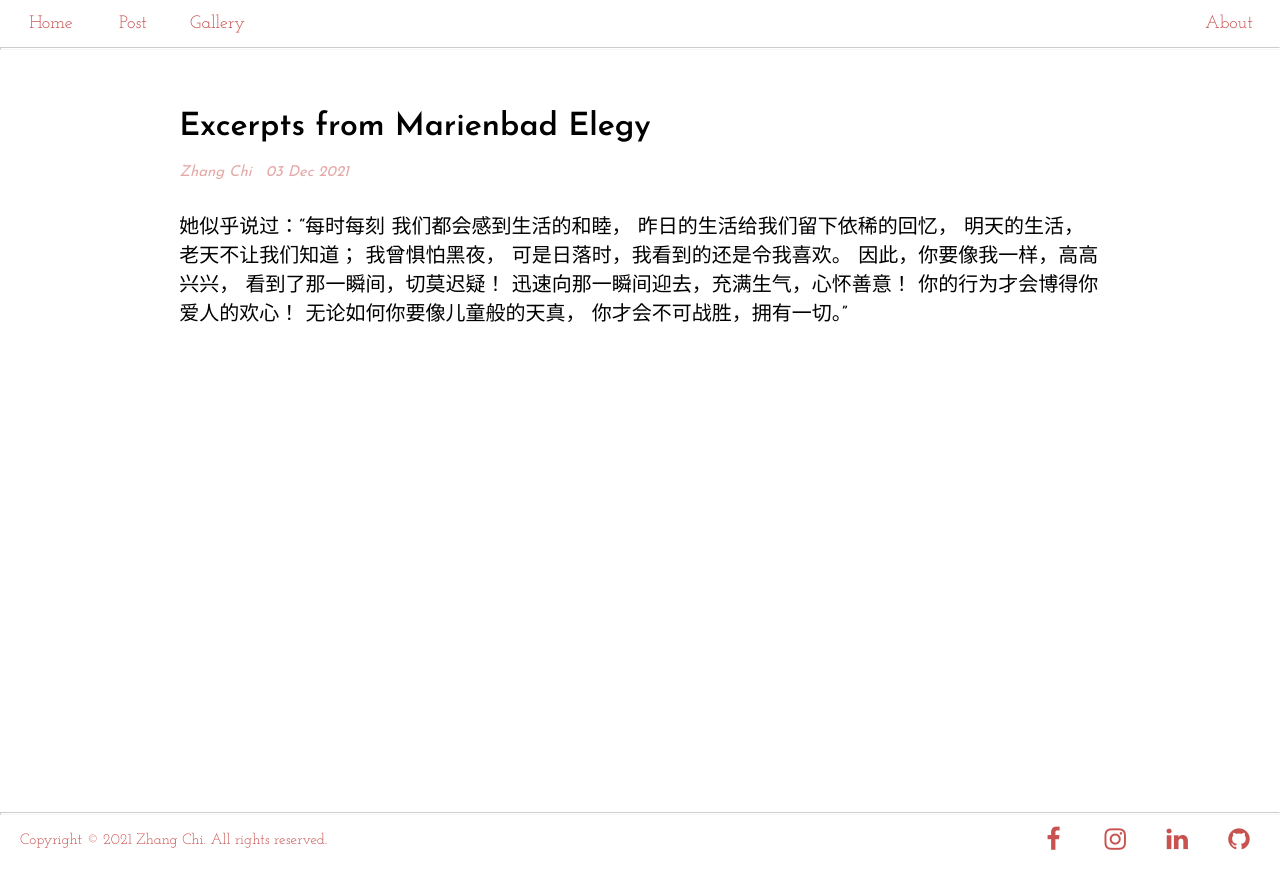
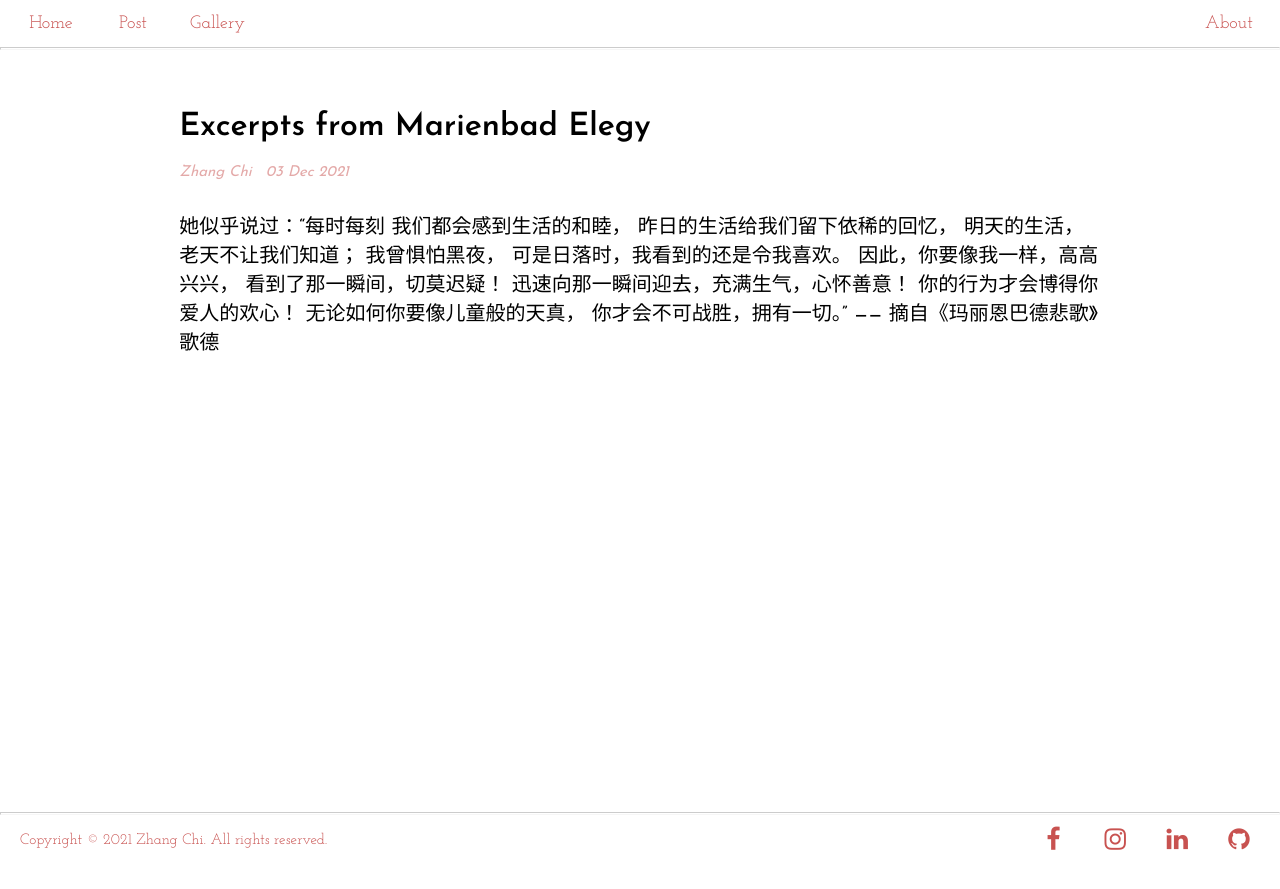
Before and after one commit to zcmcxm/zc.langelaw, a Jekyll site: the page built from _posts/2021-12-03-Excerpts from Marienbad Elegy.html, in a window 1280 px wide. Shown: the top 889 px of the page. Built offline with Jekyll 4.4.1, drawn with Linux system fonts in a browser that asks for light colours.

Commit message:
Update 2021-12-03-Excerpts from Marienbad Elegy.html

```diff
--- a/_posts/2021-12-03-Excerpts from Marienbad Elegy.html
+++ b/_posts/2021-12-03-Excerpts from Marienbad Elegy.html
@@ -15,4 +15,5 @@ title:  "Excerpts from Marienbad Elegy"
     你的行为才会博得你爱人的欢心！
     无论如何你要像儿童般的天真，
     你才会不可战胜，拥有一切。”
+    —— 摘自《玛丽恩巴德悲歌》歌德
 </p>
```
